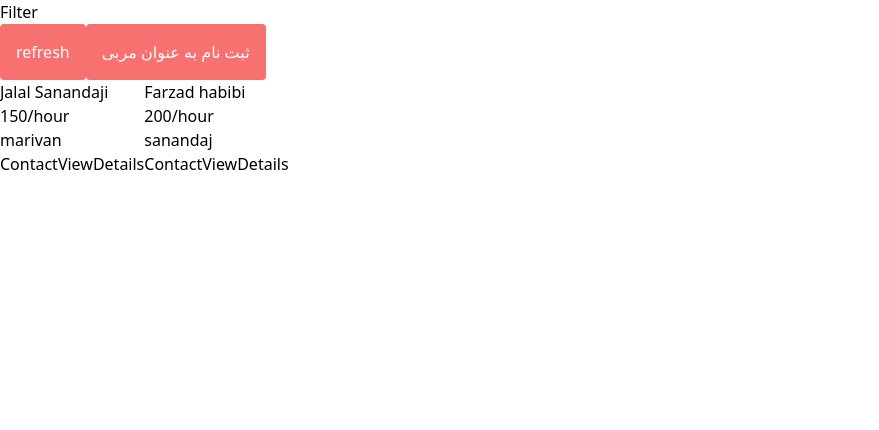
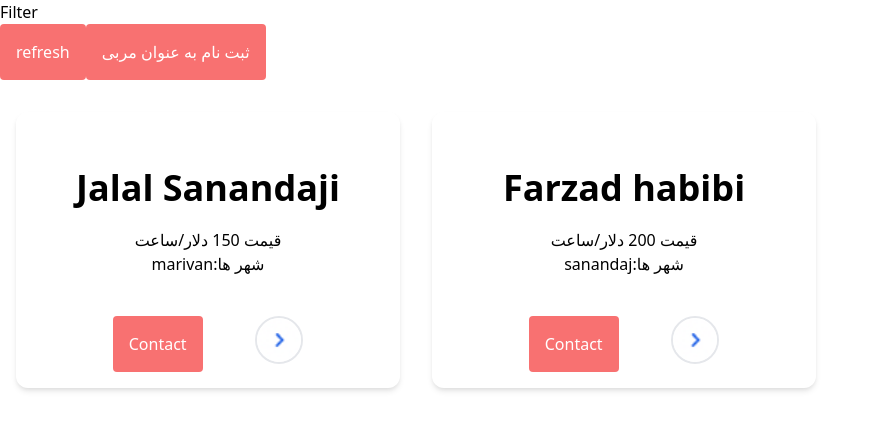
Before and after one commit to danyalbani240/FindCoach, a Vue app: page /coaches in a window 1280 px wide. Shown: the top 430 px of the page, without its empty margins (0-879 px from the left). Built offline with nearby package versions, Linux system fonts and the light colour scheme.

Commit message:
making coach Item to Card

```diff
--- a/src/components/CoachItem.vue
+++ b/src/components/CoachItem.vue
@@ -1,21 +1,48 @@
 <template>
   <li>
-    <h3>{{ fullName }}</h3>
-    <h4>{{ rate }}/hour</h4>
-    <div>
-      <span v-for="area in areas" :key="area">{{ area }}</span>
-    </div>
-    <div class="actions">
-      <button>Contact</button>
-      <router-link :to="coachDetailsLink">ViewDetails</router-link>
-    </div>
+    <base-card>
+      <div
+        data-aos="zoom-in-up"
+        data-aos-duration="700"
+        class="bg-Neutral-white px-7"
+      >
+        <div>
+          <h3 class="text-primary text-4xl font-bold text-center mt-10 mb-5">
+            {{ fullName }}
+          </h3>
+          <h4 class="text-Neutral-Grey3 text-center">
+            {{ `قیمت ${rate} دلار/ساعت` }}
+          </h4>
+          <h4
+            class="text-Neutral-Grey3 text-center"
+            v-for="area in areas"
+            :key="area"
+          >
+            {{ `${area}:شهر ها` }}
+          </h4>
+        </div>
+        <div class="mx-auto next mt-10 flex justify-evenly actions">
+          <base-button name="Contact" />
+
+          <router-link :to="coachDetailsLink">
+            <img
+              class="w-12 cursor-pointer text-center border-2 rounded-full"
+              src="../assets/next.png"
+              alt="next"
+            />
+          </router-link>
+        </div>
+      </div>
+    </base-card>
   </li>
 </template>
 
 <script>
-import { computed, ref } from "@vue/reactivity";
+import { computed } from "@vue/reactivity";
 import { useRoute } from "vue-router";
+import BaseButton from "./Base/BaseButton.vue";
 export default {
+  components: { BaseButton },
   props: {
     firstName: {
       type: String,
```
